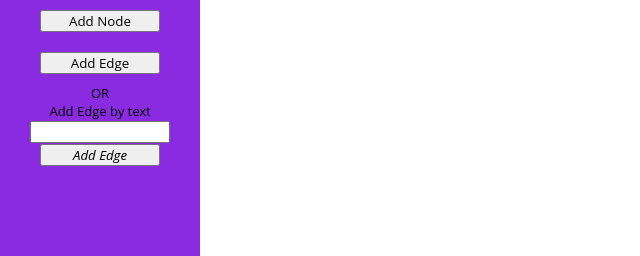
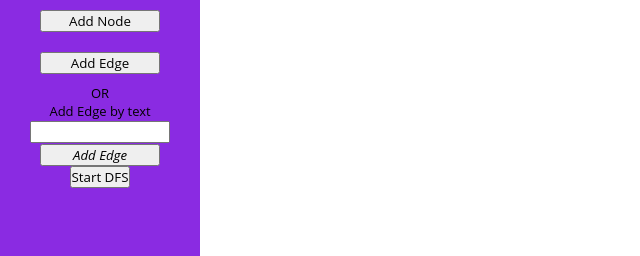
Before and after one commit to Picnic1209/graph-algo-visualizer, a React (Create React App) app: page / in a window 1280 px wide. Shown: the top 256 px of the page, without its empty margins (0-640 px from the left). Built offline with nearby package versions, Linux system fonts and the light colour scheme.

Commit message:
added dfs

```diff
--- a/src/App.js
+++ b/src/App.js
@@ -8,13 +8,14 @@ function App() {
   const [currentState, setCurrentState] = useState("idle"); //States -> idle, creatingNode, creatingEdge
   const [edgeList, setEdgeList] = useState([]);
   const [edgeText, setEdgeText] = useState("");
+  const [colorEdgeList, setColorEdgeList] = useState([]);
   return (
     <div className="App">
       <div className="sidebar">
-        <Sidebar edgeText={edgeText} setEdgeText={setEdgeText} nodeList={nodeList} setNodeList={setNodeList} currentState={currentState} setCurrentState={setCurrentState} edgeList={edgeList} setEdgeList={setEdgeList} />
+        <Sidebar colorEdgeList={colorEdgeList} setColorEdgeList={setColorEdgeList} edgeText={edgeText} setEdgeText={setEdgeText} nodeList={nodeList} setNodeList={setNodeList} currentState={currentState} setCurrentState={setCurrentState} edgeList={edgeList} setEdgeList={setEdgeList} />
       </div>
       <div className="content">
-        <Content  nodeList={nodeList} setNodeList={setNodeList} currentState={currentState} setCurrentState={setCurrentState} edgeList={edgeList} setEdgeList={setEdgeList}></Content>
+        <Content  colorEdgeList={colorEdgeList} setColorEdgeList={setColorEdgeList} nodeList={nodeList} setNodeList={setNodeList} currentState={currentState} setCurrentState={setCurrentState} edgeList={edgeList} setEdgeList={setEdgeList}></Content>
       </div>
     </div>
   );
--- a/src/components/content.js
+++ b/src/components/content.js
@@ -10,6 +10,8 @@ function Content({
     setNodeList,
     edgeList,
     setEdgeList,
+    colorEdgeList,
+    setColorEdgeList
 }) {
     //Global variables
     let foundNode1 = -1;
@@ -17,14 +19,14 @@ function Content({
     //IsNear() function. Returns true is both points are closer than the distance
     function isNear(currNode, x, y, nearDistance) {
         let distance = (x - currNode.posX) * (x - currNode.posX) + (y - currNode.posY) * (y - currNode.posY);
-        if (distance <= nearDistance*nearDistance) return 1;
+        if (distance <= nearDistance * nearDistance) return 1;
         return 0;
     }
 
     //Adds edge to edgeList
     function addEdge(Node1, Node2) {
         //make sure the first node in list is of smaller value
-        if(Node1.id >Node2.id){
+        if (Node1.id > Node2.id) {
             let temp = Node1;
             Node1 = Node2;
             Node2 = temp;
@@ -32,8 +34,8 @@ function Content({
 
         //check if already present
         let edgeAlreadyPresent = 0;
-        for (const currEdge of edgeList){
-            if(currEdge.nodeA.id===Node1.id && currEdge.nodeB.id===Node2.id ){
+        for (const currEdge of edgeList) {
+            if (currEdge.nodeA.id === Node1.id && currEdge.nodeB.id === Node2.id) {
                 window.alert("Edge Already Present. Are you blind bruh??");
                 edgeAlreadyPresent = 1;
                 break;
@@ -41,12 +43,12 @@ function Content({
         }
 
         //If edge already present then return
-        if(edgeAlreadyPresent===1){
+        if (edgeAlreadyPresent === 1) {
             return;
         }
 
         //if edge present then add it to the list
-        setEdgeList([...edgeList, { nodeA: Node1, nodeB: Node2, id: edgeList.length + 1, weight: 1}]);
+        setEdgeList([...edgeList, { nodeA: Node1, nodeB: Node2, id: edgeList.length + 1, weight: 1 }]);
         console.log("Edge drawn");
         return;
     }
@@ -69,7 +71,7 @@ function Content({
                     break;
                 }
             }
-            if(nodeTooNear===1) return;
+            if (nodeTooNear === 1) return;
             setNodeList([...nodeList, { posX: x, posY: y, id: nodeList.length + 1 }]);
         }
 
@@ -82,7 +84,7 @@ function Content({
             let found = 0;
             let foundNode;
             for (const currNode of nodeList) {
-                if (isNear(currNode, x, y,20)) {
+                if (isNear(currNode, x, y, 20)) {
                     console.log(currNode.id);
                     found = 1;
                     foundNode = currNode;
@@ -100,7 +102,6 @@ function Content({
         }
     };
 
-
     // Mouse cursor Trail
     const mouseMoveHandler = (e) => {
         if (currentState === "creatingNode") {
@@ -112,7 +113,6 @@ function Content({
         }
     };
 
-
     return (
         //Main Body
         <div
@@ -120,44 +120,43 @@ function Content({
             onClick={clickHandler}
             onMouseMove={mouseMoveHandler}
         >
-            {nodeList.map((node)=>
-            <div key={node.id} className="node" style={{top:node.posY-15, left:node.posX-15}}>{node.id}</div>
+            {nodeList.map((node) =>
+                <div key={node.id} className="node" style={{ top: node.posY - 15, left: node.posX - 15 }}>{node.id}</div>
             )}
 
-            {edgeList.map((edge)=>
-            <Line key={edge.id} zIndex={-5} borderColor="black" borderWidth={3} x0={edge.nodeA.posX} y0={edge.nodeA.posY} x1={edge.nodeB.posX} y1={edge.nodeB.posY} />
+            {edgeList.map((edge) =>
+                <Line key={edge.id} zIndex={-5} borderColor="black" borderWidth={3} x0={edge.nodeA.posX} y0={edge.nodeA.posY} x1={edge.nodeB.posX} y1={edge.nodeB.posY} />
             )}
 
-            {edgeList.map((edge)=>{
-                let xpos = (edge.nodeA.posX + edge.nodeB.posX)/2;
-                let ypos = (edge.nodeA.posY + edge.nodeB.posY)/2;
+            {edgeList.map((edge) => {
+                let xpos = (edge.nodeA.posX + edge.nodeB.posX) / 2;
+                let ypos = (edge.nodeA.posY + edge.nodeB.posY) / 2;
                 let offsetX = 0, offsetY = 0;
-                if(Math.abs(edge.nodeA.posX - edge.nodeB.posX)<30){
+                if (Math.abs(edge.nodeA.posX - edge.nodeB.posX) < 30) {
                     offsetX = 10;
                 }
 
-                else if(Math.abs(edge.nodeA.posY - edge.nodeB.posY)<30){
+                else if (Math.abs(edge.nodeA.posY - edge.nodeB.posY) < 30) {
                     offsetY = -30;
                 }
 
-                else{
-                    let slope = (edge.nodeA.posY - edge.nodeB.posY)/((edge.nodeA.posX - edge.nodeB.posX));
-                    if(slope<0){
+                else {
+                    let slope = (edge.nodeA.posY - edge.nodeB.posY) / ((edge.nodeA.posX - edge.nodeB.posX));
+                    if (slope < 0) {
                         offsetY = -25;
                         offsetX = -15;
                     }
-                    else{
+                    else {
                         offsetY = -25;
                     }
                 }
 
-
-
-
-                return <div key={edge.id} className= "edgeWeight" style={{top:ypos + offsetY, left: xpos + offsetX}}> {edge.weight}</div>
-                }
+                return <div key={edge.id} className="edgeWeight" style={{ top: ypos + offsetY, left: xpos + offsetX }}> {edge.weight}</div>
+            }
             )}
-
+            {colorEdgeList.map((edge) =>
+                <Line key={edge.edge.id} zIndex={-4} borderColor={edge.color} borderWidth={5} x0={edge.edge.nodeA.posX} y0={edge.edge.nodeA.posY} x1={edge.edge.nodeB.posX} y1={edge.edge.nodeB.posY} />
+            )}
             <div className="cursor"></div>
         </div>
     );
--- a/src/components/sidebar.js
+++ b/src/components/sidebar.js
@@ -10,6 +10,8 @@ function Sidebar({
   setEdgeList,
   edgeText,
   setEdgeText,
+  colorEdgeList,
+  setColorEdgeList
 }) {
   const edgeTextHandler = (e) => {
     console.log(e.target.value);
@@ -124,6 +126,36 @@ function Sidebar({
       butt.innerHTML = "Stop Adding Edge";
     }
   };
+
+  function sleep(ms) {
+    return new Promise(resolve => setTimeout(resolve, ms));
+  }
+
+  async function DFS(current, parent) {
+    console.log(current);
+    for (const currEdge of edgeList) {
+      if (currEdge.nodeA.id === current || currEdge.nodeB.id === current) {
+        let other = (currEdge.nodeA.id === current) ? currEdge.nodeB.id : currEdge.nodeA.id;
+        if (other === parent) continue;
+        console.log(colorEdgeList);
+        setColorEdgeList([...colorEdgeList, { edge: currEdge, color: "#f55c47" }]);
+        await sleep(1000);
+        await DFS(other, current);
+        await sleep(1000);
+        // let newColorEdgeList = colorEdgeList;
+        // setColorEdgeList(newColorEdgeList.filter(e => e.edge !== currEdge));
+        await sleep(1000);
+      }
+    }
+  }
+
+  const dfsHandler = (e) => {
+    e.preventDefault();
+    setCurrentState("DFS");
+    if (edgeList.length === 0) return;
+    DFS(1, 0);
+  }
+
   return (
     <div className="sidebarRoot">
       <button className="addNodeButt" onClick={addNodeButtHandler}>
@@ -139,7 +171,7 @@ function Sidebar({
       <div className="sideBarText"> Add Edge by text </div>
 
       <form className="edgeWeightForm">
-        <input className = "addEdgeTextSpace"
+        <input className="addEdgeTextSpace"
           value={edgeText}
           onChange={edgeTextHandler}
           type="text"
@@ -148,6 +180,9 @@ function Sidebar({
           <i>Add Edge</i>
         </button>
       </form>
+      <button className="dfsButton" onClick={dfsHandler}>
+        Start DFS
+      </button>
     </div>
   );
 }
```
